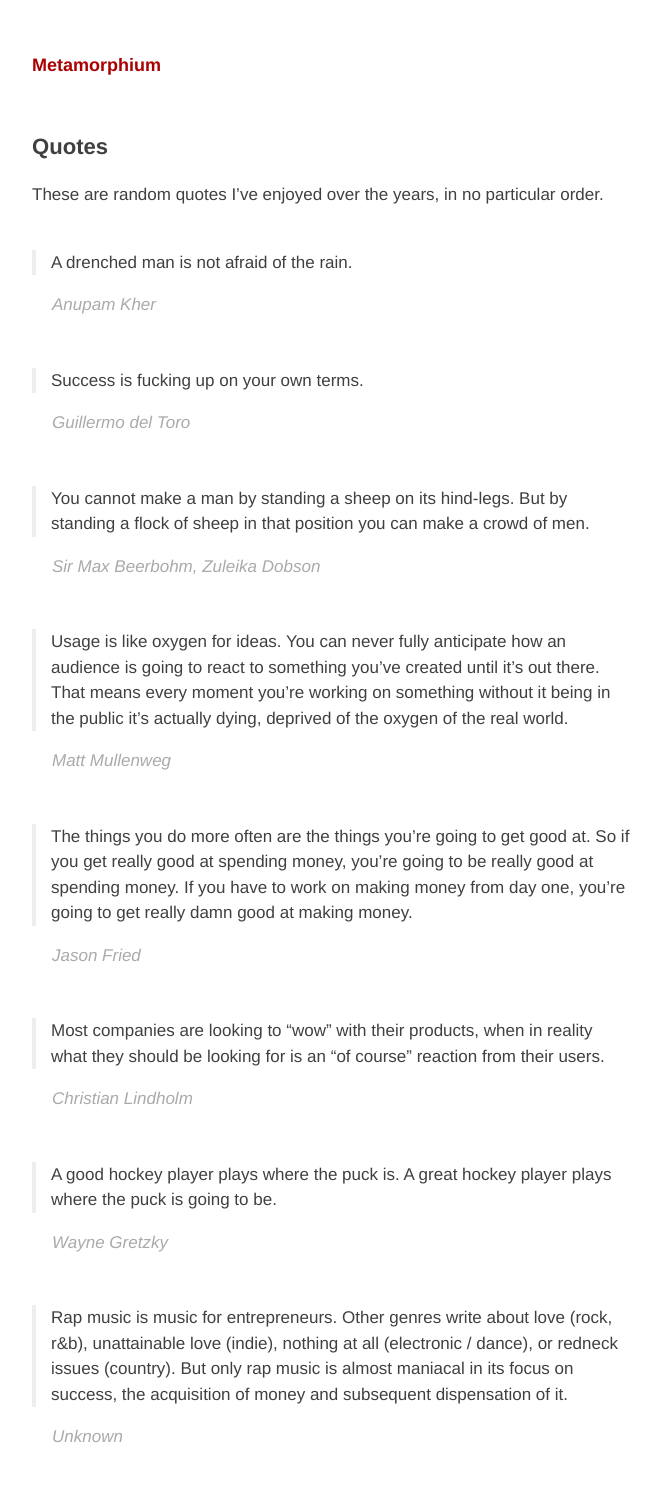
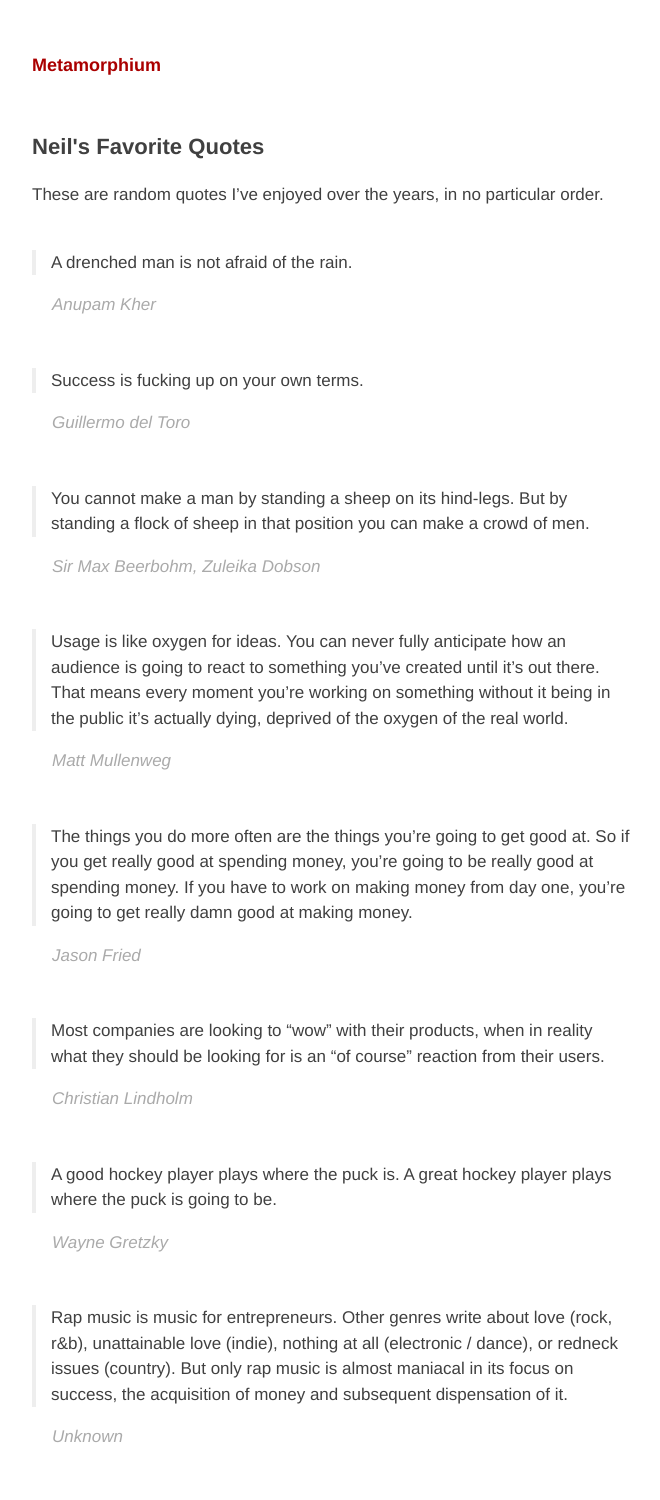
Before and after one commit to neilgupta/neilgupta.github.com, a Jekyll site: the page built from quotes.md, in a window 1280 px wide. Shown: the whole page, without its empty margins (308-968 px from the left). Built offline with Jekyll 4.4.1, drawn with Linux system fonts in a browser that asks for light colours.

Commit message:
update title of pages to be more descriptive

```diff
--- a/all/index.html
+++ b/all/index.html
@@ -1,6 +1,6 @@
 ---
 layout: default
-title: Writing
+title: Neil's Writing
 ---
 
 <br/>
--- a/games.html
+++ b/games.html
@@ -1,6 +1,6 @@
 ---
 layout: default
-title: Games
+title: Neil's Games
 ---
 
 <br/>
--- a/index.html
+++ b/index.html
@@ -1,6 +1,6 @@
 ---
 layout: base
-title: Metamorphium
+title: Neil Gupta
 ---
 
 <div id="portfolio">
--- a/quotes.md
+++ b/quotes.md
@@ -1,6 +1,6 @@
 ---
 layout: post_base
-title: Quotes
+title: Neil's Favorite Quotes
 ---
 
 These are random quotes I've enjoyed over the years, in no particular order.
```
Also changed, not shown: travel.md (+1 -1 lines).
